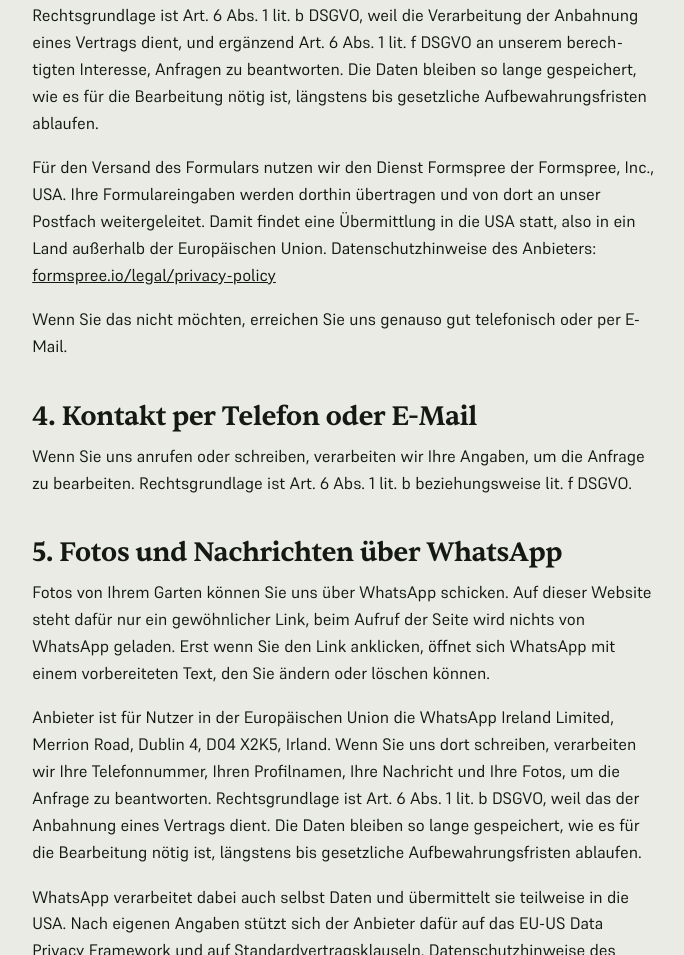
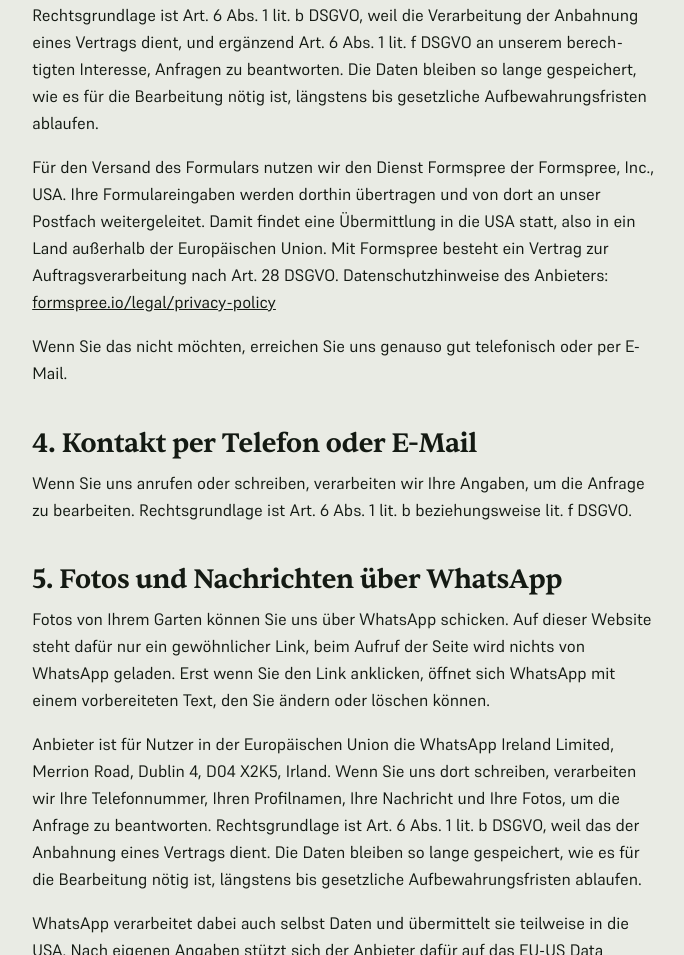
Before and after one commit to MathewWebAgency/GaLaBau-Ion-Baleca, a plain HTML site: page site/datenschutz.html in a window 1280 px wide. Shown: the part 1312-2267 px from the top of the page, without its empty margins (255-939 px from the left). Drawn offline with Linux system fonts and the light colour scheme.

Commit message:
Datenschutz: AV-Vertrag mit Formspree ergaenzt
Co-Authored-By: Claude Opus 5.5 <noreply@anthropic.com>

```diff
--- a/site/datenschutz.html
+++ b/site/datenschutz.html
@@ -88,7 +88,8 @@
     Für den Versand des Formulars nutzen wir den Dienst Formspree der Formspree, Inc.,
     USA. Ihre Formulareingaben werden dorthin übertragen und von dort an unser Postfach
     weitergeleitet. Damit findet eine Übermittlung in die USA statt, also in ein Land
-    außerhalb der Europäischen Union. Datenschutzhinweise des Anbieters:
+    außerhalb der Europäischen Union. Mit Formspree besteht ein Vertrag zur
+    Auftragsverarbeitung nach Art. 28 DSGVO. Datenschutzhinweise des Anbieters:
     <a href="https://formspree.io/legal/privacy-policy/" rel="noopener noreferrer" target="_blank">formspree.io/legal/privacy-policy</a>
   </p>
   <p>
```
Also changed, not shown: 1 other file.
